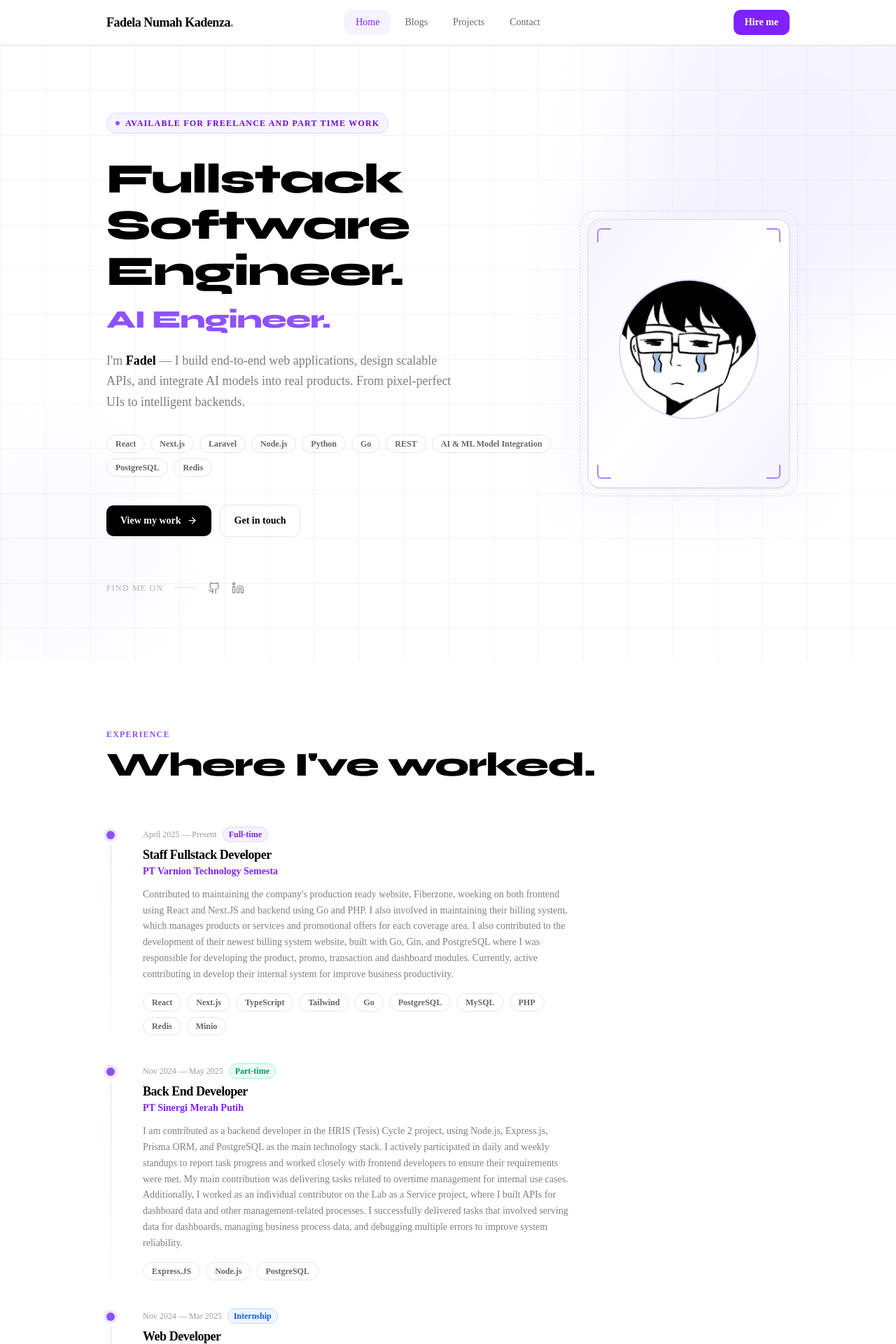
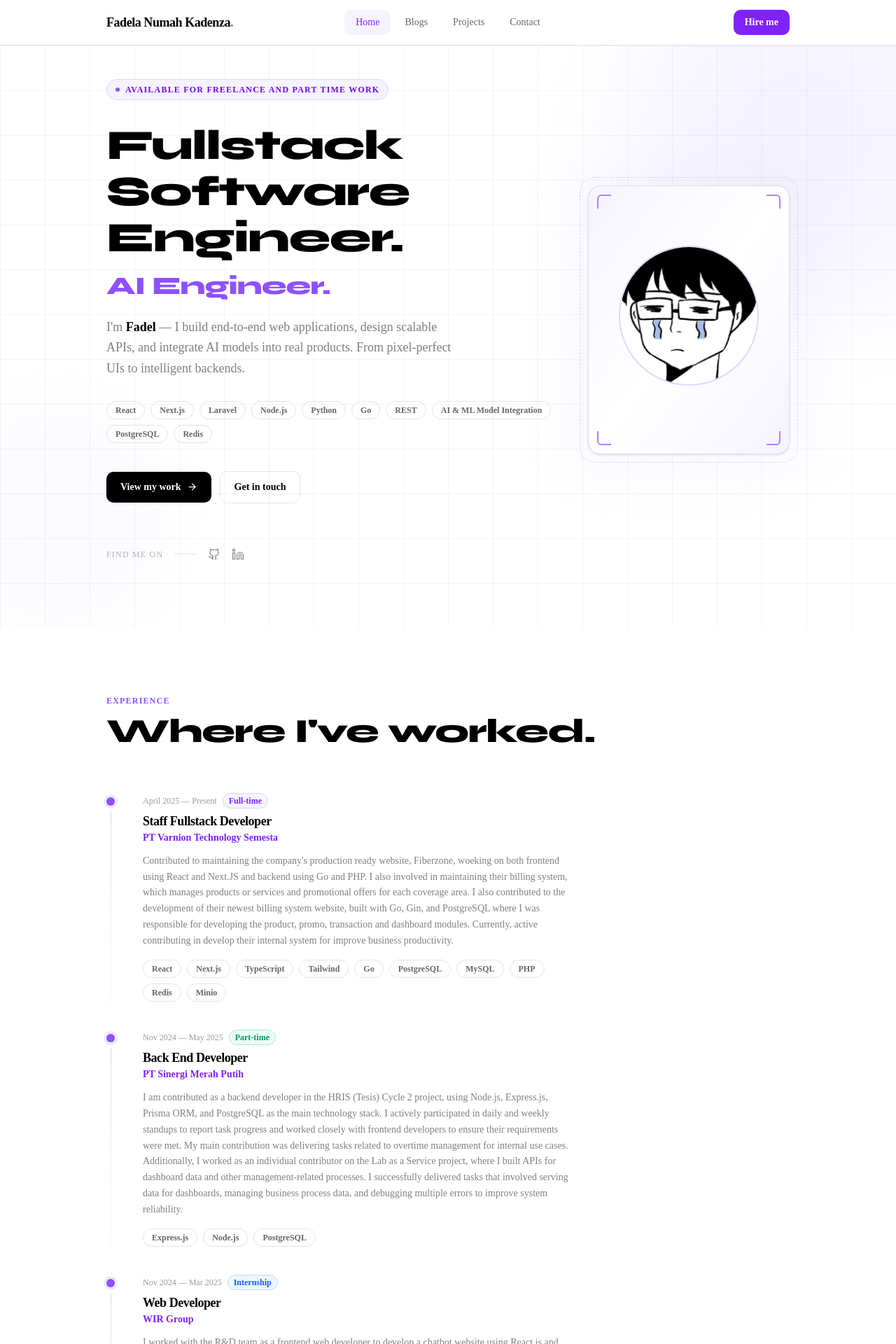
Before and after one commit to FadelYang/fadel.dev, a Next.js app: page / in a window 1280 px wide. Shown: the top 1920 px of the page at 70% size. Built offline with nearby package versions, Linux system fonts and the light colour scheme.

Commit message:
fix(layout): fix scroll to top behaviour after changing page

```diff
--- a/app/(homepage)/hero.tsx
+++ b/app/(homepage)/hero.tsx
@@ -46,7 +46,7 @@ export default function Hero() {
         }}
       />
 
-      <div className="relative max-w-5xl mx-auto px-6 py-24 w-full flex flex-col md:flex-row items-center gap-12">
+      <div className="relative max-w-5xl mx-auto px-6 pt-12 pb-24 w-full flex flex-col md:flex-row items-center gap-12">
 
         {/* LEFT — Text content */}
         <div className="flex-1 min-w-0">
--- a/app/blogs/page-hero.tsx
+++ b/app/blogs/page-hero.tsx
@@ -32,7 +32,7 @@ export default function BlogPageClient({ posts }: { posts: Post[] }) {
         }}
       />
 
-      <div className="relative max-w-5xl mx-auto px-6 py-20">
+      <div className="relative max-w-5xl mx-auto px-6 pt-10 pb-20">
 
         {/* Header */}
         <div className="mb-14">
--- a/app/contact/contact-pages.tsx
+++ b/app/contact/contact-pages.tsx
@@ -63,7 +63,7 @@ export default function ContactPage() {
         }}
       />
 
-      <div className="relative max-w-5xl mx-auto px-6 py-24 w-full">
+      <div className="relative max-w-5xl mx-auto px-6 pt-12 pb-24 w-full">
         <div className="max-w-2xl">
 
           {/* Label */}
--- a/app/layout.tsx
+++ b/app/layout.tsx
@@ -4,6 +4,7 @@ import './globals.css';
 import { GoogleAnalytics } from '@next/third-parties/google';
 import { Suspense } from 'react';
 import Header from './(homepage)/header';
+import ScrollToTop from '@/components/scroll-to-top';
 
 const geistSans = Geist({
   variable: '--font-geist-sans',
@@ -31,6 +32,7 @@ export default function RootLayout({
       <body
         className={`${geistSans.variable} ${geistMono.variable} antialiased`}
       >
+        <ScrollToTop />
         <Suspense>
           <Header />
         </Suspense>
--- a/app/projects/page-hero.tsx
+++ b/app/projects/page-hero.tsx
@@ -32,7 +32,7 @@ export default function ProjectPageClient({ posts }: { posts: Post[] }) {
         }}
       />
 
-      <div className="relative max-w-5xl mx-auto px-6 py-20">
+      <div className="relative max-w-5xl mx-auto px-6 pt-10 pb-20">
 
         {/* Header */}
         <div className="mb-14">
--- a/components/ArticlePage.tsx
+++ b/components/ArticlePage.tsx
@@ -94,7 +94,7 @@ export default async function ArticlePage({ post, type }: ArticlePageProps) {
         <div className="absolute -top-32 -right-32 w-130 h-130 bg-violet-100 rounded-full blur-3xl opacity-40" />
       </div>
 
-      <div className="max-w-6xl mx-auto px-6 py-16 relative z-10">
+      <div className="max-w-6xl mx-auto px-6 pt-8 pb-16 relative z-10">
         <div className="flex flex-col lg:flex-row gap-12 lg:items-start">
 
           {/* Desktop Table of Contents Sidebar - Sticky & left-aligned */}
--- /dev/null
+++ b/components/scroll-to-top.tsx
@@ -0,0 +1,14 @@
+'use client';
+
+import { useEffect } from 'react';
+import { usePathname } from 'next/navigation';
+
+export default function ScrollToTop() {
+  const pathname = usePathname();
+
+  useEffect(() => {
+    window.scrollTo(0, 0);
+  }, [pathname]);
+
+  return null;
+}
--- a/components/ui/card.tsx
+++ b/components/ui/card.tsx
@@ -34,7 +34,7 @@ export function FeaturedCard({ post, visible }: { post: Post; visible: boolean }
 
             <div className="flex flex-wrap gap-2 mb-6">
               {post.tags.map((tag) => (
-                <span key={tag} className="px-3 py-1 rounded-full text-xs font-semibold border border-black/10 text-black/50">
+                <span key={tag} className="px-2 py-0.5 rounded-full text-xs font-semibold border border-violet-200 text-violet-600 bg-violet-50">
                   {tag}
                 </span>
               ))}
--- a/lib/dummy_data.ts
+++ b/lib/dummy_data.ts
@@ -25,7 +25,7 @@ export const experiences = [
         I am contributed as a backend developer in the HRIS (Tesis) Cycle 2 project, using Node.js, Express.js, Prisma ORM, and PostgreSQL as the main technology stack. I actively participated in daily and weekly standups to report task progress and worked closely with frontend developers to ensure their requirements were met. My main contribution was delivering tasks related to overtime management for internal use cases. Additionally, I worked as an individual contributor on the Lab as a Service project, where I built APIs for dashboard data and other management-related processes.
         I successfully delivered tasks that involved serving data for dashboards, managing business process data, and debugging multiple errors to improve system reliability.
       `,
-    tags: ["Express.JS", "Node.js", "PostgreSQL"],
+    tags: ["Express.js", "Node.js", "PostgreSQL"],
   },
   {
     role: "Web Developer",
@@ -61,7 +61,7 @@ export const experiences = [
       `
       Open web development services from scratch that meet customer needs, from simple company profiles to complex business management systems.
       `,
-    tags: ["Laravel", "MySQL", "Node.JS", "React", "Tailwind", "Bootstrap", "Express.JS", "PHP"],
+    tags: ["Laravel", "MySQL", "Node.JS", "React", "Tailwind", "Bootstrap", "Express.js", "PHP"],
   },
   {
     role: "Web Software Engineer",
--- a/package.json
+++ b/package.json
@@ -46,5 +46,6 @@
     "eslint": "^9",
     "eslint-config-next": "16.1.6",
     "typescript": "5.9.3"
-  }
+  },
+  "packageManager": "yarn@1.22.22+sha512.a6b2f7906b721bba3d67d4aff083df04dad64c399707841b7acf00f6b133b7ac24255f2652fa22ae3534329dc6180534e98d17432037ff6fd140556e2bb3137e"
 }
```
